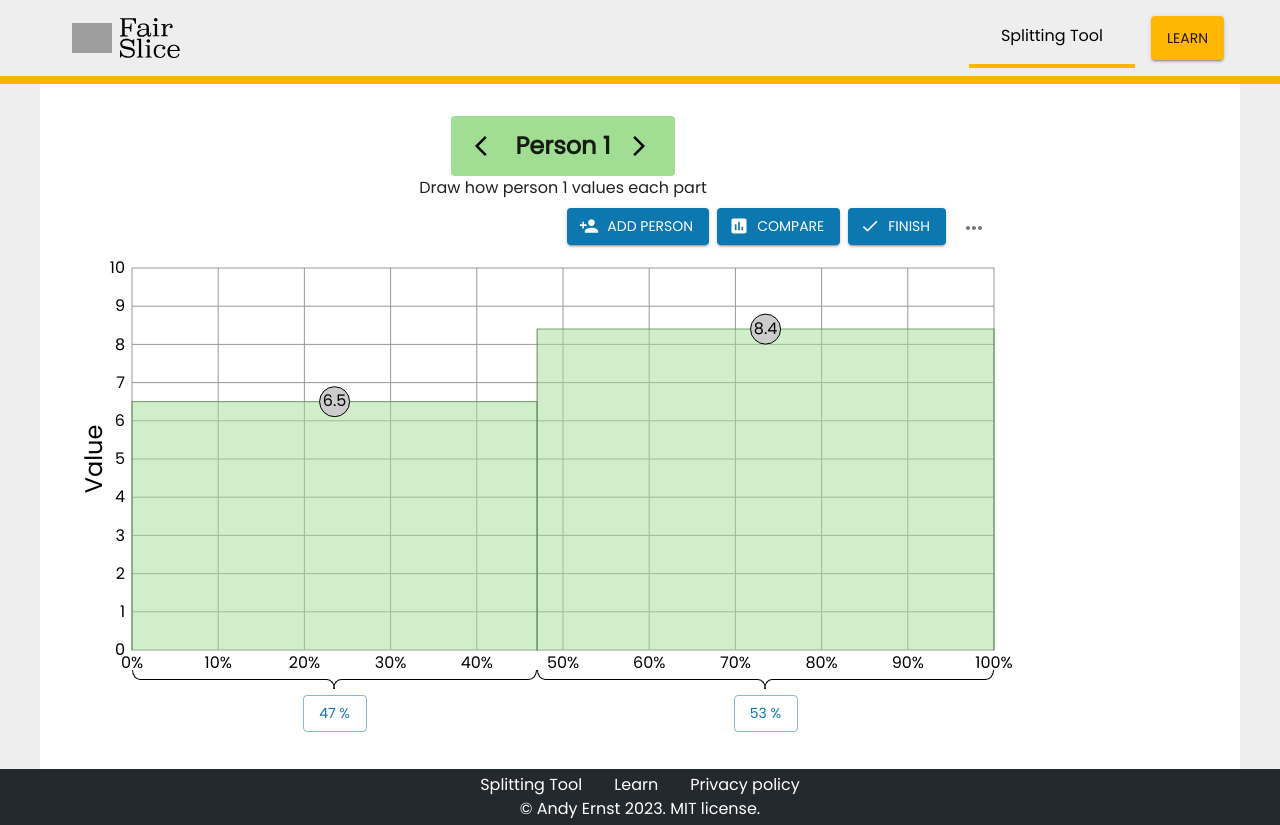
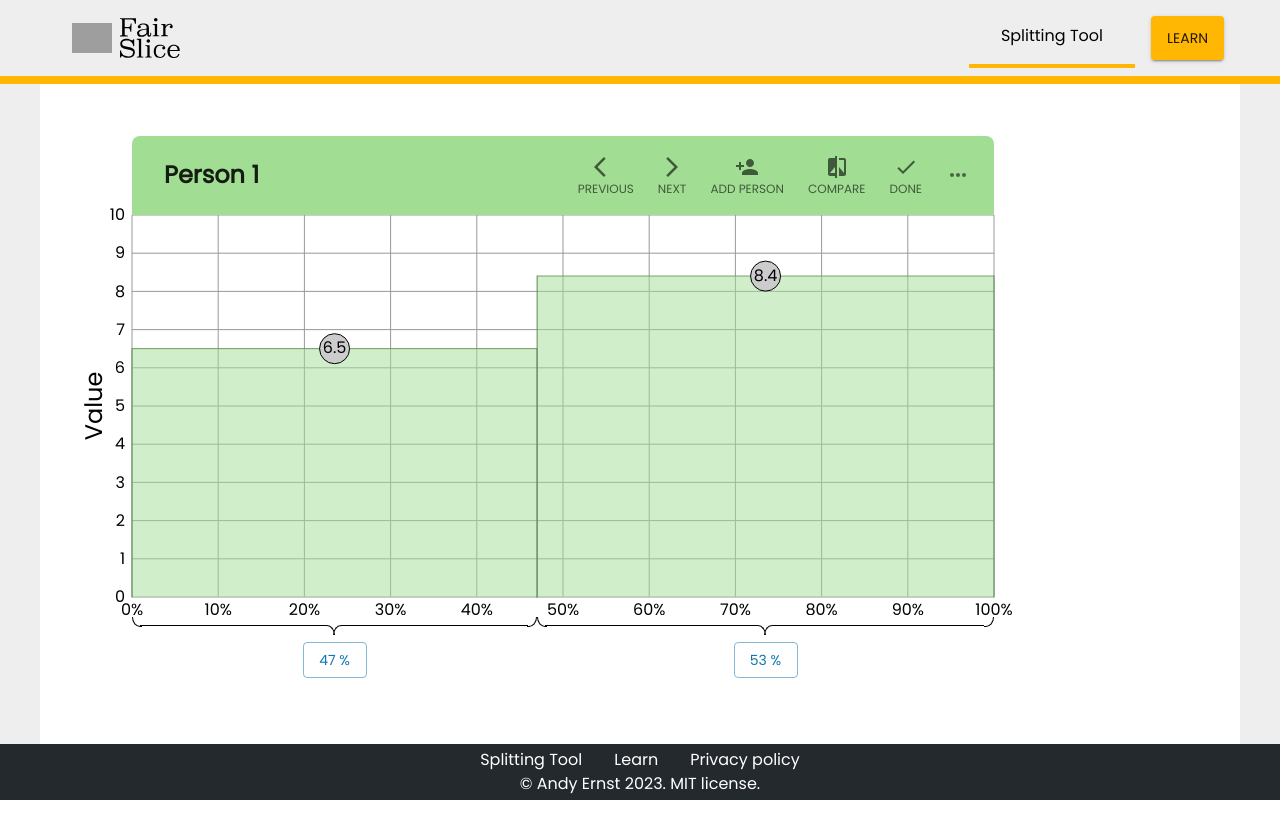
Before and after one commit to yongtenglei/cake, a React (Create React App) app: page /graph in a window 1280 px wide. After the commit the page ends 800 px from the top, so only its background shows below. Built offline with nearby package versions, Linux system fonts and the light colour scheme; grey boxes are pictures that could not be loaded.

Commit message:
redo header

```diff
--- a/src/Graph/Graph.tsx
+++ b/src/Graph/Graph.tsx
@@ -133,7 +133,7 @@ export const Graph = () => {
         width: defaultGraphWidth,
       }}
     >
-      <Stack sx={{ width: defaultGraphWidth }}>
+      <Stack sx={{ width: defaultGraphWidth, position:'relative', zIndex: 1 }}>
         <GraphHeader
           totalAgents={preferences.length}
           isComplete={isComplete}
--- a/src/Graph/components/Header/GraphHeader.tsx
+++ b/src/Graph/components/Header/GraphHeader.tsx
@@ -1,9 +1,10 @@
-import { Button, Stack, Tooltip, IconButton, Box } from '@mui/material'
+import { Button, Stack, Tooltip, IconButton, Box, FormHelperText } from '@mui/material'
 import ArrowBackIcon from '@mui/icons-material/ArrowBackIos'
 import ArrowForwardIcon from '@mui/icons-material/ArrowForwardIos'
 import PersonAddIcon from '@mui/icons-material/PersonAdd'
 import CheckIcon from '@mui/icons-material/Check'
 import AssessmentIcon from '@mui/icons-material/Assessment'
+import CompareIcon from '@mui/icons-material/Compare'
 import EditIcon from '@mui/icons-material/Edit'
 import { MAX_AGENTS, margin } from '../../graphConstants'
 import { getAgentColor } from '../../../constants'
@@ -22,6 +23,17 @@ interface GraphHeaderProps {
   setNewData: (pref: Preferences) => void
   preferences: Preferences
 }
+
+// align-items: center;
+// display: grid;
+// grid-template-columns: 6fr 1fr auto;
+// grid-gap: 10px;
+
+const ButtonText = ({ children }) => (
+  <FormHelperText>
+    <Stack alignItems="center" sx={{ textTransform: 'uppercase' }}>{children}</Stack>
+  </FormHelperText>
+)
 
 export const GraphHeader = ({
   isComplete,
@@ -44,27 +56,69 @@ export const GraphHeader = ({
       spacing={1}
       alignContent="center"
       maxWidth={'100%'}
+      sx={{
+        backgroundColor: compareMode ? '#d5d5d5' : getAgentColor(currentAgent),
+        position: 'relative',
+        bottom: -20,
+        borderTopLeftRadius: 8,
+        borderTopRightRadius: 8,
+        paddingY: 1,
+      }}
     >
+      <Stack gap={10} justifyContent={"space-between"} direction="row" paddingX={2}>
         <SwitchAgent
           navigationDisabled={totalAgents < 2}
           onChangeIndex={onChangeIndex}
           currentAgent={currentAgent}
           compareMode={compareMode}
         />
-
-      <Stack direction="row" width="100%" justifyContent="flex-end">
+        <Stack justifyContent="flex-end" alignItems="center" direction={'row'}>
           <Stack spacing={1} paddingRight={1} direction="row">
+            {compareMode ? null : (
+              <Tooltip title="Previous person">
+                <span>
+                  <IconButton
+                    aria-label="Previous person"
+                    onClick={() => onChangeIndex(-1)}
+                    disabled={totalAgents < 2}
+                    sx={{ color: 'black' }}
+                  >
+                    <ButtonText>
+                      <ArrowBackIcon />
+                      Previous
+                    </ButtonText>
+                  </IconButton>
+                </span>
+              </Tooltip>
+            )}
+            {compareMode ? null : (
+              <Tooltip title="Next person">
+                <span>
+                  <IconButton
+                    aria-label="Next person"
+                    onClick={() => onChangeIndex(1)}
+                    disabled={totalAgents < 2}
+                    sx={{ color: 'black' }}
+                  >
+                    <ButtonText>
+                      <ArrowForwardIcon />
+                      Next
+                    </ButtonText>
+                  </IconButton>
+                </span>
+              </Tooltip>
+            )}
             <div>
               <Tooltip
                 title={
                   cantAddMoreAgents
                     ? `This tool supports up to ${MAX_AGENTS} people`
-                  : null
+                    : 'Add Person'
                 }
               >
                 <span>
-                <Button
-                  variant="contained"
+                  <IconButton
+                    aria-label="add person"
                     disabled={!isComplete || cantAddMoreAgents}
                     onClick={() => {
                       if (compareMode) {
@@ -72,36 +126,43 @@ export const GraphHeader = ({
                       }
                       onClickCreateAgent()
                     }}
-                  startIcon={<PersonAddIcon />}
                   >
+                    <ButtonText>
+                      <PersonAddIcon />
                       Add Person
-                </Button>
+                    </ButtonText>
+                  </IconButton>
                 </span>
               </Tooltip>
             </div>
             <div>
-            <Button
-              variant="contained"
+              <IconButton
+                aria-label={compareMode ? 'Edit' : 'Compare'}
                 disabled={!isComplete || totalAgents < 2}
                 onClick={onClickCompare}
-              startIcon={compareMode ? <EditIcon /> : <AssessmentIcon />}
               >
+                <ButtonText>
+                  {compareMode ? <EditIcon /> : <CompareIcon />}
                   {compareMode ? 'Edit' : 'Compare'}
-            </Button>
+                </ButtonText>
+              </IconButton>
             </div>
 
             <div>
-            <Button
-              variant="contained"
+              <IconButton
+                aria-label={'Done'}
                 disabled={!isComplete || totalAgents < 2}
                 onClick={onClickDone}
-              startIcon={<CheckIcon />}
               >
-              Finish
-            </Button>
+                <ButtonText>
+                  <CheckIcon />
+                  Done
+                </ButtonText>
+              </IconButton>
             </div>
           </Stack>
           <ExtraOptions setNewData={setNewData} preferences={preferences} />
+        </Stack>
       </Stack>
     </Stack>
   )
@@ -128,53 +189,16 @@ const SwitchAgent = ({
         alignItems="center"
         direction="row"
         sx={{
-          backgroundColor: compareMode
-            ? '#d5d5d5'
-            : getAgentColor(currentAgent),
+          backgroundColor: compareMode ? '#d5d5d5' : getAgentColor(currentAgent),
           paddingY: 1,
           paddingX: 2,
           borderRadius: '4px',
-          display: 'inline-flex',
           margin: 'auto',
           height: 60,
         }}
       >
-        {compareMode ? null : (
-          <Tooltip title="Previous person">
-            <span>
-              <IconButton
-                aria-label="Previous person"
-                onClick={() => onChangeIndex(-1)}
-                disabled={navigationDisabled}
-                sx={{ color: 'black' }}
-              >
-                <ArrowBackIcon />
-              </IconButton>
-            </span>
-          </Tooltip>
-        )}
         <h2>{compareMode ? 'Compare View' : `Person ${currentAgent + 1}`}</h2>
-
-        {compareMode ? null : (
-          <Tooltip title="Next person">
-            <span>
-              <IconButton
-                aria-label="Next person"
-                onClick={() => onChangeIndex(1)}
-                disabled={navigationDisabled}
-                sx={{ color: 'black' }}
-              >
-                <ArrowForwardIcon />
-              </IconButton>
-            </span>
-          </Tooltip>
-        )}
       </Stack>
-      <Box sx={{ textAlign: 'center' }}>
-        {compareMode
-          ? 'Viewing the values of all people'
-          : `Draw how person ${currentAgent + 1} values each part`}
-      </Box>
     </Stack>
   )
 }
```
Lines whose indentation alone changed are shown as unchanged.
